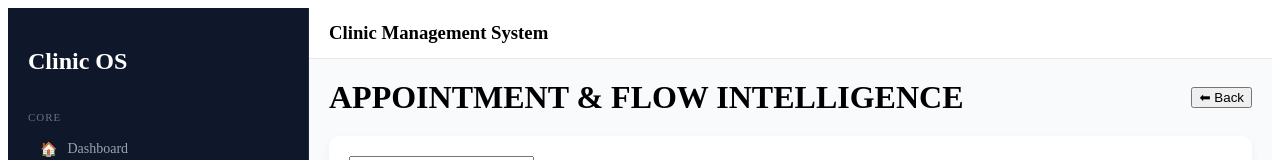
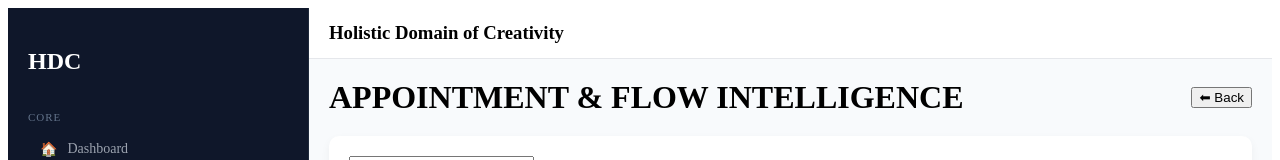
Before and after one commit to khabeerilham1-creator/clinic-client, a React (Create React App) app: page /afi in a window 1280 px wide. Shown: the top 160 px of the page. Built offline with nearby package versions, Linux system fonts and the light colour scheme; no server answers.

Commit message:
branding update HDC

```diff
--- a/src/components/Layout.jsx
+++ b/src/components/Layout.jsx
@@ -23,7 +23,7 @@ export default function Layout({ children }) {
         borderRight: "1px solid #1e293b"
       }}>
 
-        <h2 style={{ marginBottom: 25 }}>Clinic OS</h2>
+        <h2 style={{ marginBottom: 25 }}>HDC</h2>
 
         <Section title="CORE">
           <Nav icon="🏠" text="Dashboard" path="/dashboard" current={location.pathname} />
@@ -98,7 +98,7 @@ export default function Layout({ children }) {
           alignItems: "center",
           justifyContent: "space-between"
         }}>
-          <h3 style={{ margin: 0 }}>Clinic Management System</h3>
+          <h3 style={{ margin: 0 }}>Holistic Domain of Creativity</h3>
         </div>
 
         {/* CONTENT */}
```
